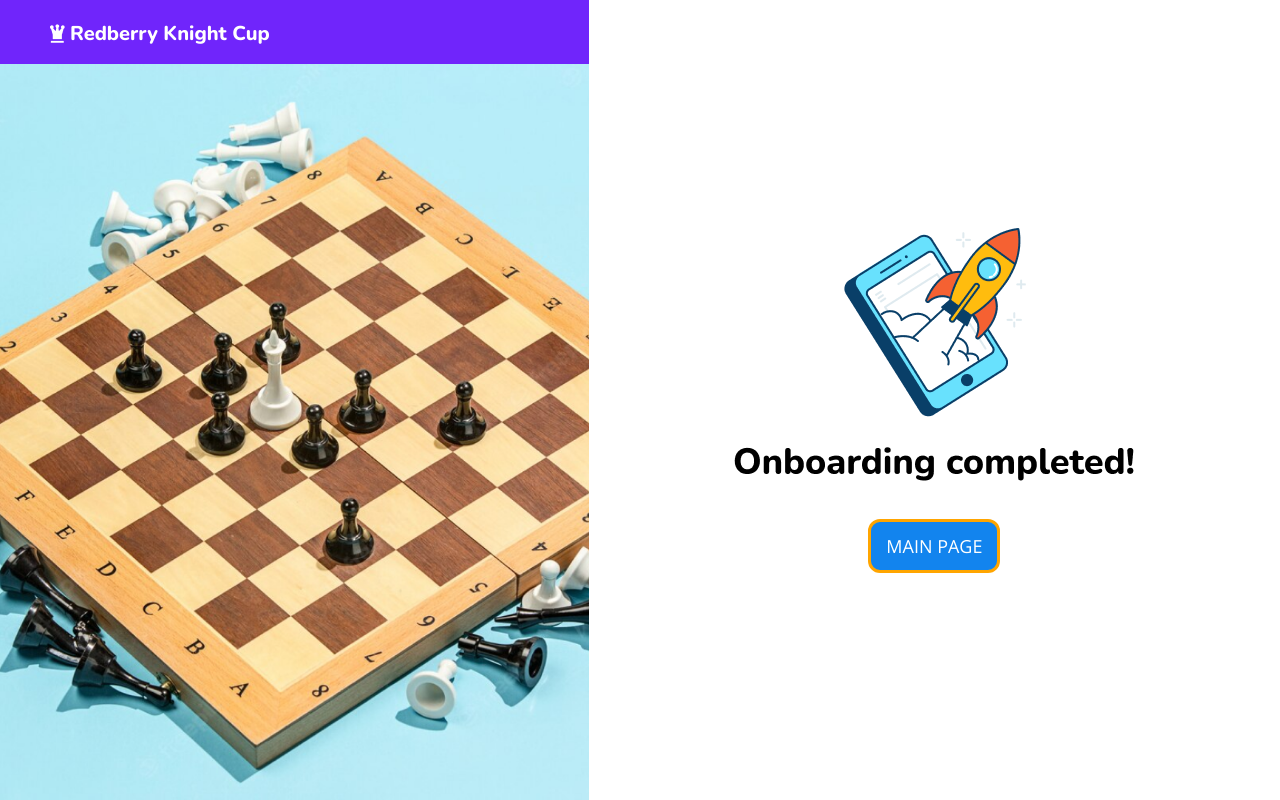
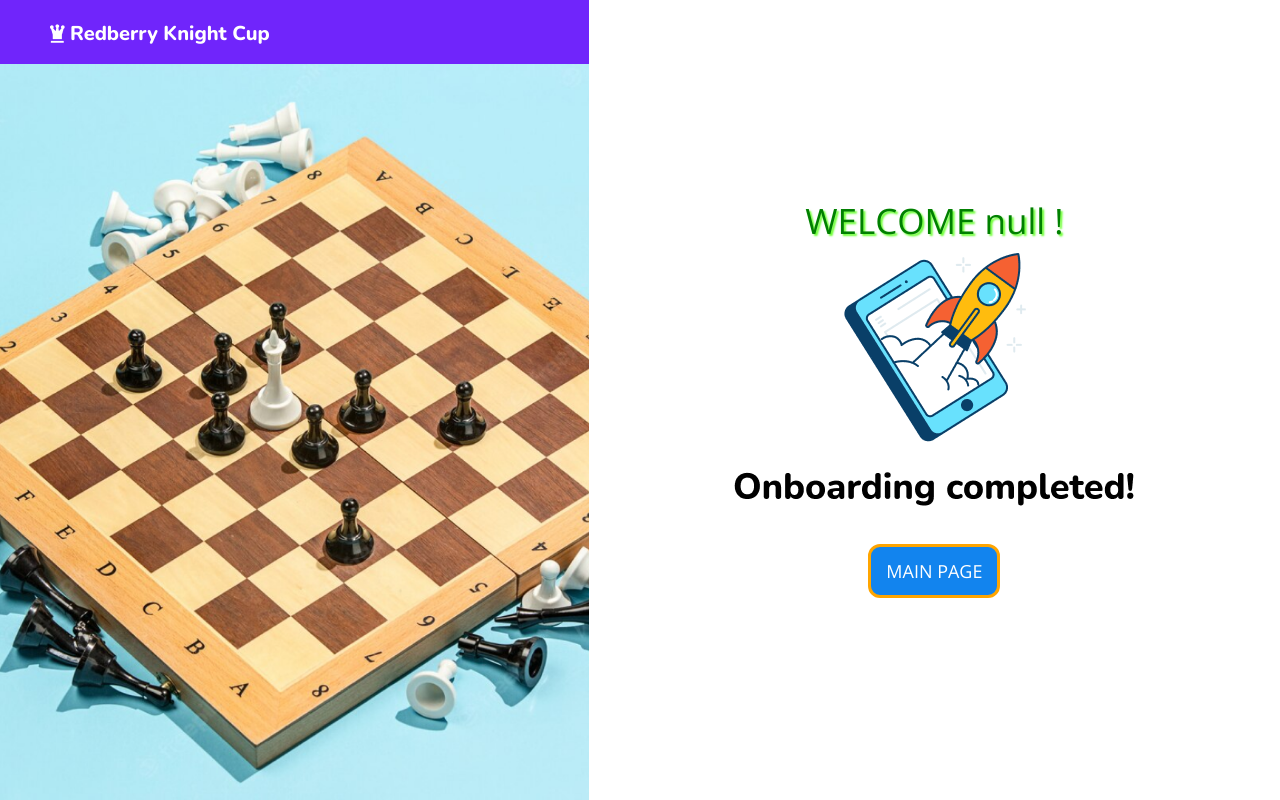
Before and after one commit to phhephhe/The-Queen-s-Gambit, a plain HTML site: page completed.html in a window 1280 px wide. Drawn offline with nearby package versions, Linux system fonts and the light colour scheme.

Commit message:
added registered user name(almost finished)

```diff
--- a/completed.html
+++ b/completed.html
@@ -24,6 +24,8 @@
             </div>
         </div>
         <div class="right-container-completed">
+            <div id="mess"></div>
+
             <img src="photos/completed.png" alt="completed">
                 <a href="index.html" class="back-main-page">MAIN PAGE</a>
         </div>
@@ -31,6 +33,6 @@
 
 
 
-    <!-- <script src="chessExperience.js"></script> -->
+    <script src="test.js"></script>
 </body>
 </html>
--- a/css/style.css
+++ b/css/style.css
@@ -319,6 +319,14 @@ header img{
     font-size: 18px;
     font-family: 'Open Sans';
 }
+#mess{
+    margin-bottom: 15px;
+    color: green;
+    font-size: 35px;
+    text-shadow: 2px 2px 2px rgba(72, 255, 0, 0.808);
+    font-family: 'Open Sans';
+
+}
 /* responsive */
 @media  (max-width: 1200px) {
     .left-container{
--- /dev/null
+++ b/test.js
@@ -0,0 +1,2 @@
+let mess = document.getElementById('mess');
+mess.innerHTML = "WELCOME " + localStorage.getItem('username') + " !"
```
Also changed, not shown: chessExp.html (+0 -2 lines), chessExperience.js (+5 -21 lines), personalInfo.html (+0 -1 lines).
